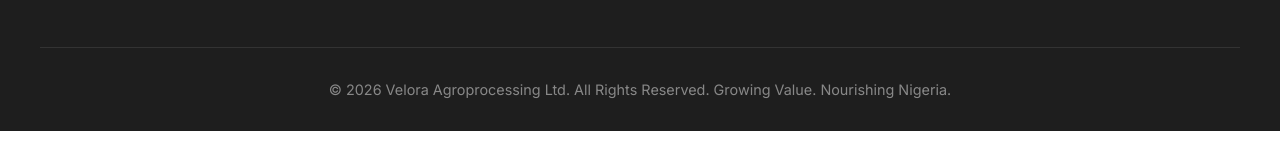
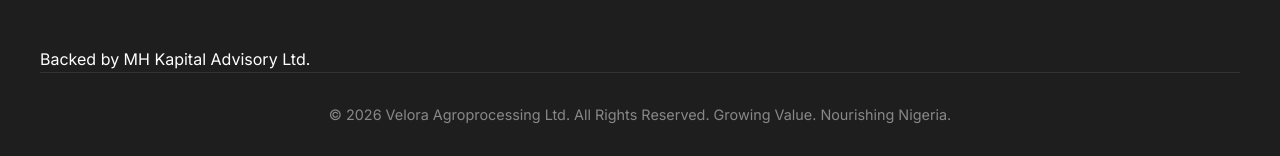
Before and after one commit to davidukhabi20-oss/real, a plain HTML site: page velora-website/about.html in a window 1280 px wide. Shown: the part 5092-5248 px from the top of the page. Before the commit the page ends 5223 px from the top, so only its background shows below. Drawn offline with nearby package versions, Linux system fonts and the light colour scheme.

Commit message:
Redeploy fix

```diff
--- a/velora-website/about.html
+++ b/velora-website/about.html
@@ -245,6 +245,9 @@
                     </form>
                 </div>
             </div>
+             <div class="footer-invest">
+                <p>Backed by MH Kapital Advisory Ltd.</p>
+            </div>
             <div class="footer-bottom">
                 <p>&copy; 2026 Velora Agroprocessing Ltd. All Rights Reserved. Growing Value. Nourishing Nigeria.</p>
             </div>
```
Also changed, not shown: velora-website/careers.html (+3 -0 lines), velora-website/contact.html (+3 -0 lines), velora-website/distribution.html (+3 -0 lines), velora-website/impact.html (+3 -0 lines), velora-website/investors.html (+3 -0 lines), velora-website/news.html (+3 -0 lines), velora-website/products.html (+3 -0 lines), velora-website/reviews.html (+3 -0 lines), velora-website/shop.html (+3 -0 lines).
